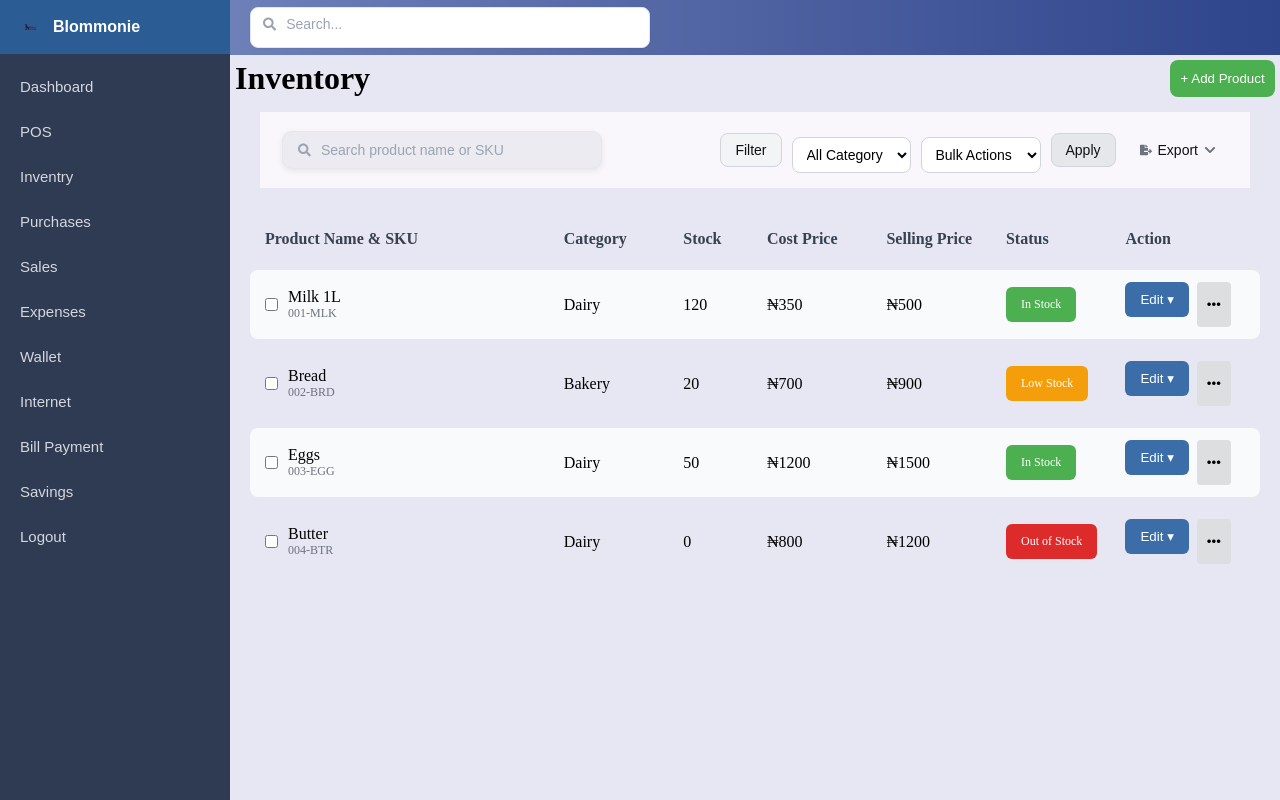
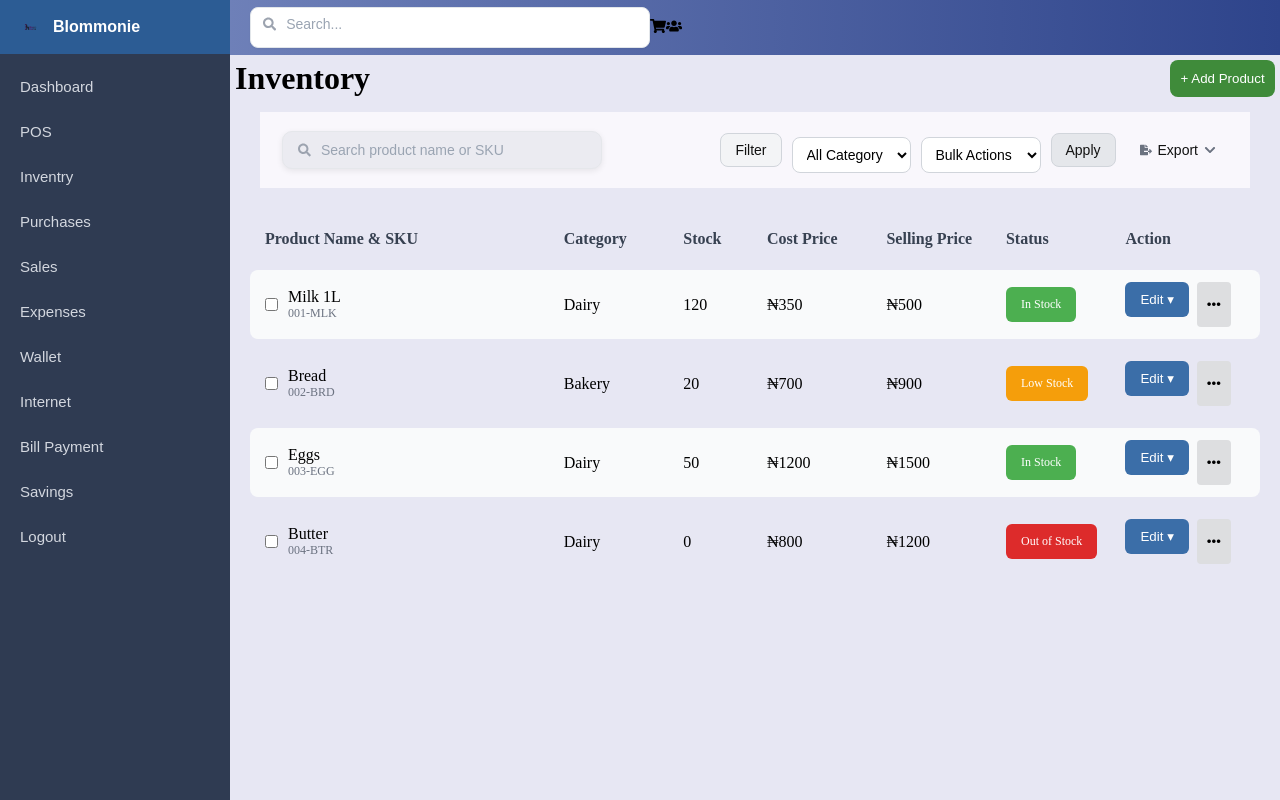
Before and after one commit to ikefix/Bloommonie2.0, a React (Vite) app in the folder vite-project/: page /Inventory in a window 1280 px wide. Built offline with nearby package versions, Linux system fonts and the light colour scheme; no server answers.

Commit message:
getting it doen

```diff
--- a/vite-project/src/Css/InventorySection.css
+++ b/vite-project/src/Css/InventorySection.css
@@ -197,7 +197,7 @@
 }
 
 .add-btn{
-  background-color: #4CAF50;
+  background-color: #3F8B3A;
   border-radius: 0.5rem;
   width: 9.5rem;
   color: #FFFFFF;
--- a/vite-project/src/components/SearchBar.jsx
+++ b/vite-project/src/components/SearchBar.jsx
@@ -1,4 +1,6 @@
 import { FaSearch } from 'react-icons/fa';
+import { FaShoppingCart } from "react-icons/fa";
+import { FaUsers } from "react-icons/fa";
 import '../Css/SearchBar.css'
 
 const SearchBar = () =>{
@@ -19,6 +21,11 @@ const SearchBar = () =>{
       />
     </div>
 </div>
+<div className="icons-searchbararea">
+  <FaShoppingCart />
+  <FaUsers />
+
+</div>
 </div>
     )
 }
```
